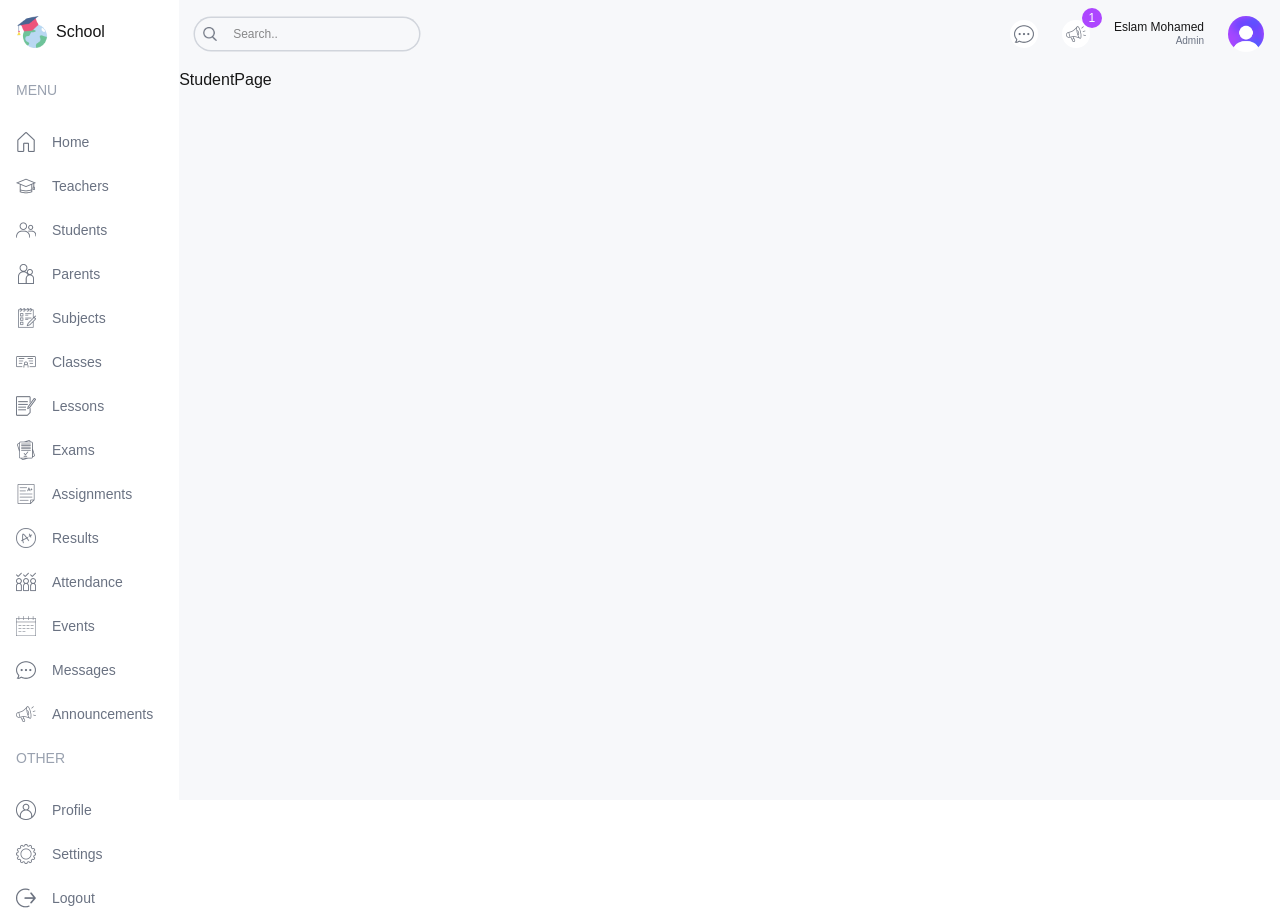
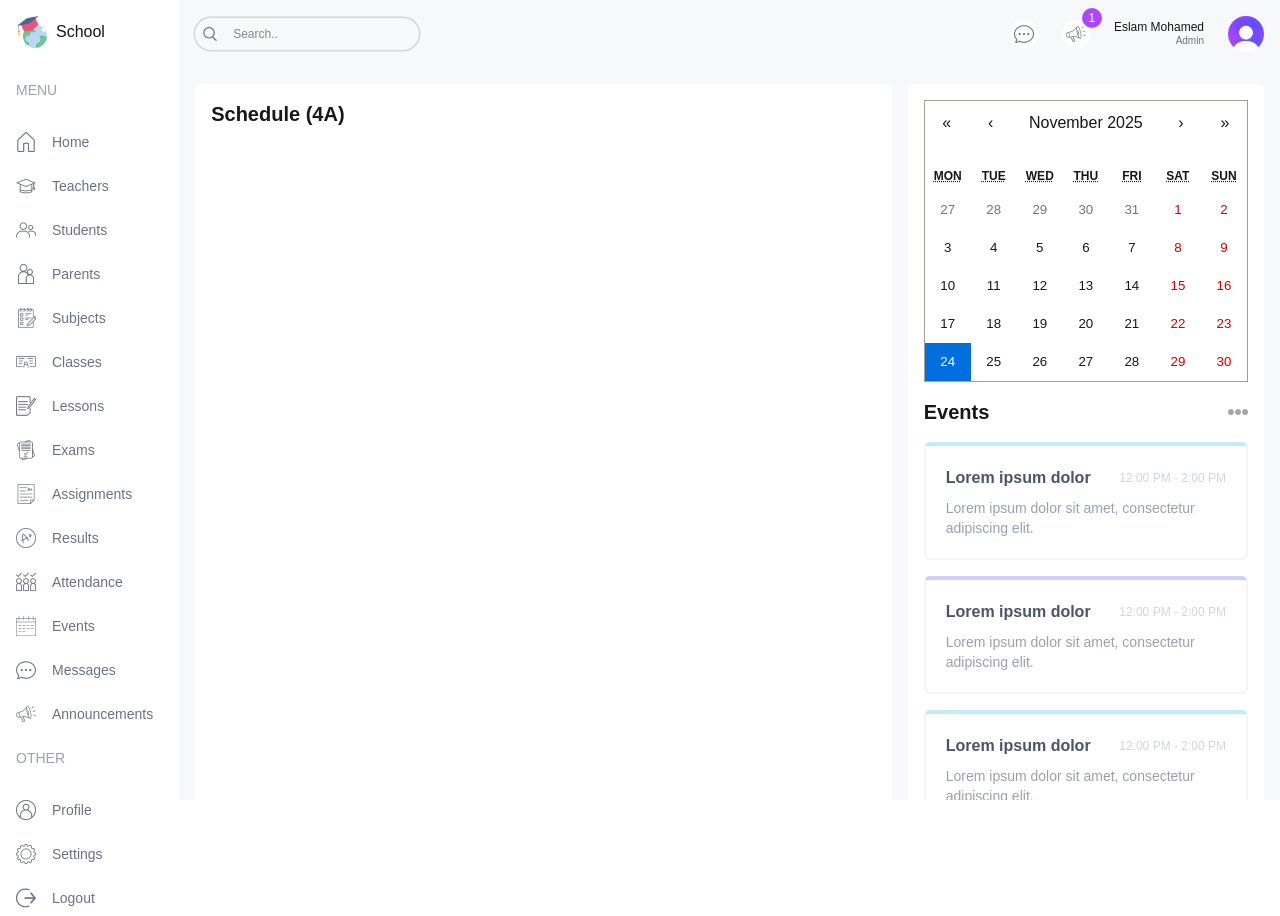
Before and after one commit to EslamMhamed/next-dashboard-ui, a Next.js app: page /student in a window 1280 px wide. Built offline with nearby package versions, Linux system fonts and the light colour scheme.

Commit message:
Finish admin page

```diff
--- a/app/(dashboard)/student/page.tsx
+++ b/app/(dashboard)/student/page.tsx
@@ -1,7 +1,21 @@
+import Announcements from "@/components/Announcements"
+import EventCalender from "@/components/EventCalender"
 
 function StudentPage() {
   return (
-    <div>StudentPage</div>
+    <div className="p-4 flex flex-col gap-4 xl:flex-row">
+      {/* Left */}
+        <div className="w-full xl:w-2/3">
+          <div className="h-full rounded-md bg-white p-4">
+            <h1 className="text-xl font-semibold">Schedule (4A)</h1>
+          </div>
+        </div>
+      {/* Right */}
+        <div className="w-full xl:w-1/3 flex flex-col gap-8">
+          <EventCalender />
+          <Announcements />
+        </div>
+    </div>
   )
 }
 
```
